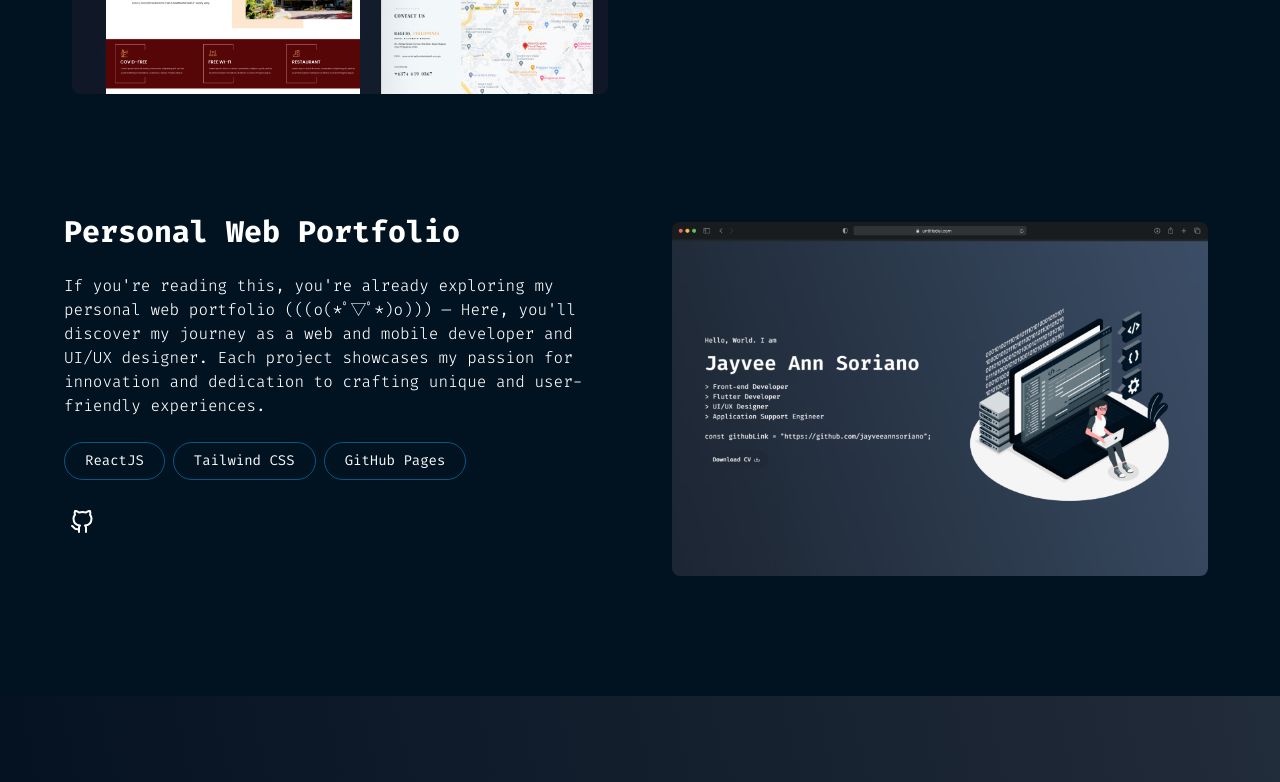
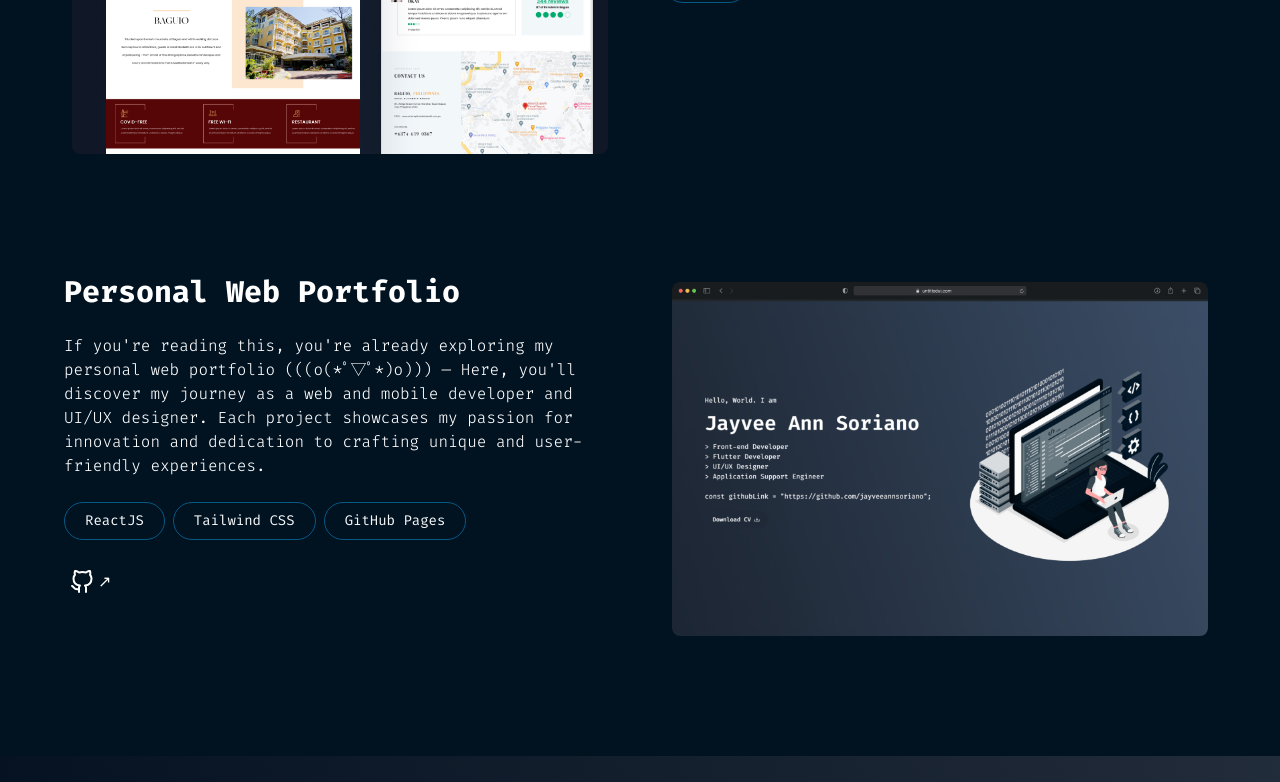
Before and after one commit to jayveeannsoriano/jvsoriano-portfolio, a React (Create React App) app: page / in a window 1280 px wide. Shown: the part 4644-5426 px from the top of the page. Built offline with nearby package versions, Linux system fonts and the light colour scheme.

Commit message:
feat: added git repo link for Rimorin Project & minor UI fixes - added github repo link - UI element resizing for smaller devices

```diff
--- a/src/components/ProjectCard.jsx
+++ b/src/components/ProjectCard.jsx
@@ -31,9 +31,9 @@ const ProjectCard = ({
             href={url}
             target="_blank"
             rel="noopener noreferrer"
-            className="self-start p-1.5 rounded-lg"
+            className="self-start p-1.5 rounded-lg gap-1 after:content-['_↗'] text-white flex hover:text-sky-500"
           >
-            <FiGithub className="h-6 w-6 text-white hover:text-sky-500 " />
+            <FiGithub className="h-6 w-6 text-white hover:text-sky-500" />
           </a>
         )}
       </div>
--- a/src/components/TechPill.jsx
+++ b/src/components/TechPill.jsx
@@ -4,7 +4,7 @@ const TechPill = ({ technologies = [] }) => {
   return (
     <>
       {technologies.map((item, index) => (
-        <div key={index} className="flex items-center justify-center rounded-full border border-sky-800 text-sm text-gray-50 px-5 py-2">
+        <div key={index} className="flex items-center justify-center rounded-full border border-sky-800 text-xs md:text-sm text-gray-50 px-5 py-2">
           {item}
         </div>
       ))}
--- a/src/components/ToolIconCard.jsx
+++ b/src/components/ToolIconCard.jsx
@@ -3,7 +3,7 @@ import React from "react";
 const ToolIconCard = ({ logo: LogoComponent, label }) => {
   return (
     <div data-aos="flip-right" data-aos-delay='350' className="p-2 rounded-md flex flex-col items-center justify-center text-center box-content h-32 w-32">
-      <div className="text-white hover:text-sky-800" style={{ fontSize: "65px", margin: "6px" }}>
+      <div className="text-white" style={{ fontSize: "65px", margin: "6px" }}>
         <LogoComponent />
       </div>
       <h3>{label}</h3>
--- a/src/layout/Hero.jsx
+++ b/src/layout/Hero.jsx
@@ -48,7 +48,7 @@ const Hero = () => {
         <div className="m-auto" id="hero-img">
           <img
             src={HeroImg}
-            className="w-[310px] md:w-[450px] lg:w-[510px] my-1"
+            className="w-[290px] md:w-[450px] lg:w-[510px] my-1"
             alt="hero-img"
           />
         </div>
--- a/src/lib/projects.js
+++ b/src/lib/projects.js
@@ -18,7 +18,7 @@ export const PROJECTS = [
     {
         name: 'Rimorin Patient Records Management & Appointment System',
         description: 'Led the design and front-end development for a web-based thesis project focused on digitizing healthcare processes. Our solution streamlined patient record management, appointment scheduling, and payment tracking, aligning with the Philippine eHealth Systems and Services Act and addressing the demands of modern healthcare.',
-        // url: 'https://github.com/jayveeannsoriano',
+        url: 'https://github.com/jayveeannsoriano/Rimorin-Dental-Clinic-WebApp',
         previewImage: rimorinProject,
         technologies: ['ReactJS', 'Bootstrap', 'Figma', 'MongoDB', 'Heroku', 'GitHub']
     },
```
